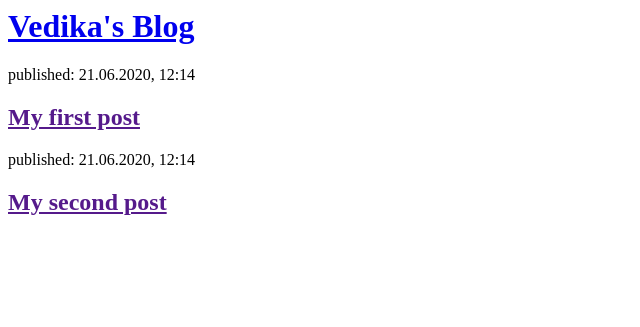
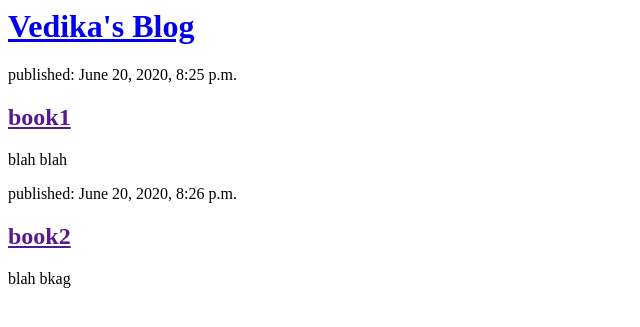
Before and after one commit to Vedika1106/my-primary-blog, a Django app: page / in a window 1280 px wide. Shown: the top 327 px of the page, without its empty margins (0-640 px from the left). Run offline with Django 3.2, Linux system fonts and the light colour scheme; data comes from the database, SQL or seed files in the repository; both versions use the stored data as it was after the commit.

Commit message:
Modified templates to display posts from database.

```diff
--- a/blog/templates/blog/post_list.html
+++ b/blog/templates/blog/post_list.html
@@ -6,17 +6,12 @@
         <div>
             <h1><a href="/">Vedika's Blog</a></h1>
         </div>
-
-        <div>
-            <p>published: 21.06.2020, 12:14</p>
-            <h2><a href="">My first post</a></h2>
-            <p></p>
-        </div>
-
-        <div>
-            <p>published: 21.06.2020, 12:14</p>
-            <h2><a href="">My second post</a></h2>
-            <p></p>
-        </div>
+        {% for post in posts %}
+    <div>
+        <p>published: {{ post.published_date }}</p>
+        <h2><a href="">{{ post.title }}</a></h2>
+        <p>{{ post.text|linebreaksbr }}</p>
+    </div>
+{% endfor %}
     </body>
 </html>
--- a/blog/views.py
+++ b/blog/views.py
@@ -1,4 +1,7 @@
 from django.shortcuts import render
+from django.utils import timezone
+from .models import Post
 def post_list(request):
-    return render(request, 'blog/post_list.html', {})
+    posts = Post.objects.filter(published_date__lte=timezone.now()).order_by('published_date')
+    return render(request, 'blog/post_list.html', {'posts':posts})
 # Create your views here.
```
Also changed, not shown: db.sqlite3.
